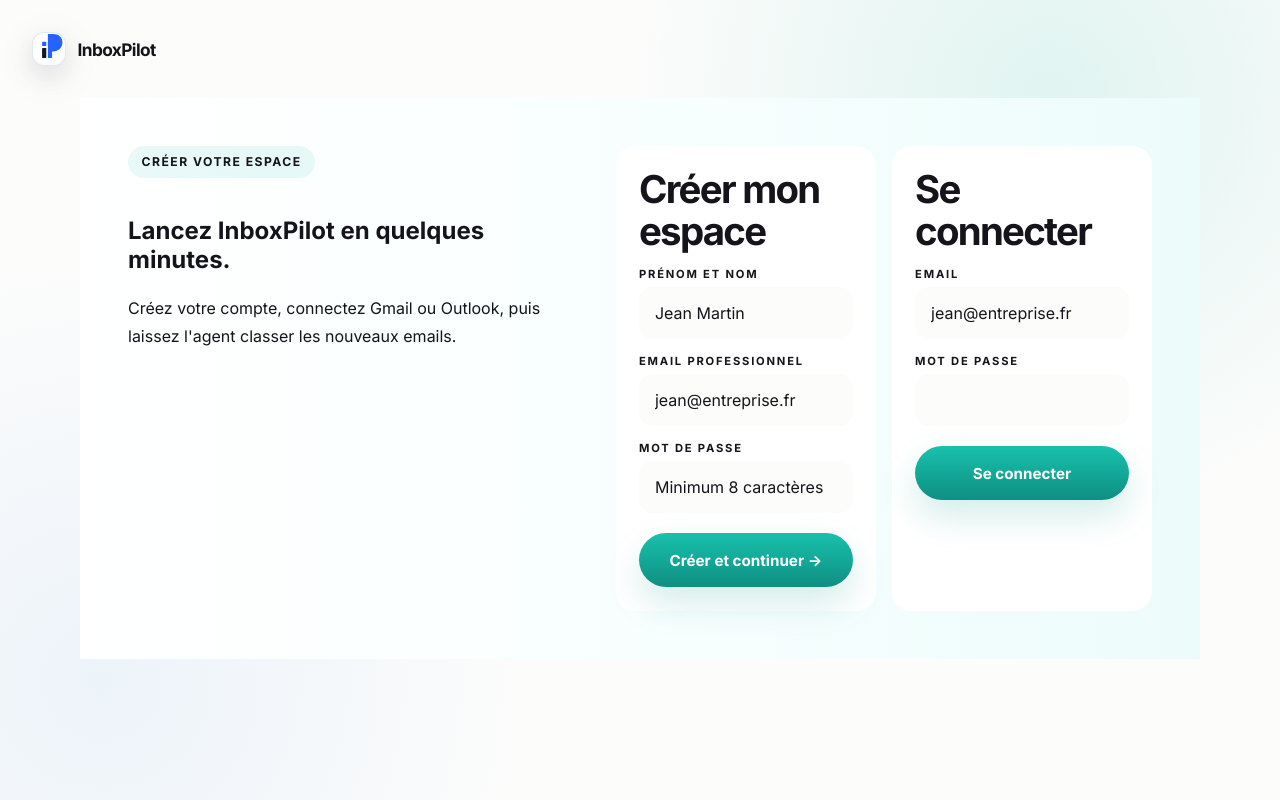
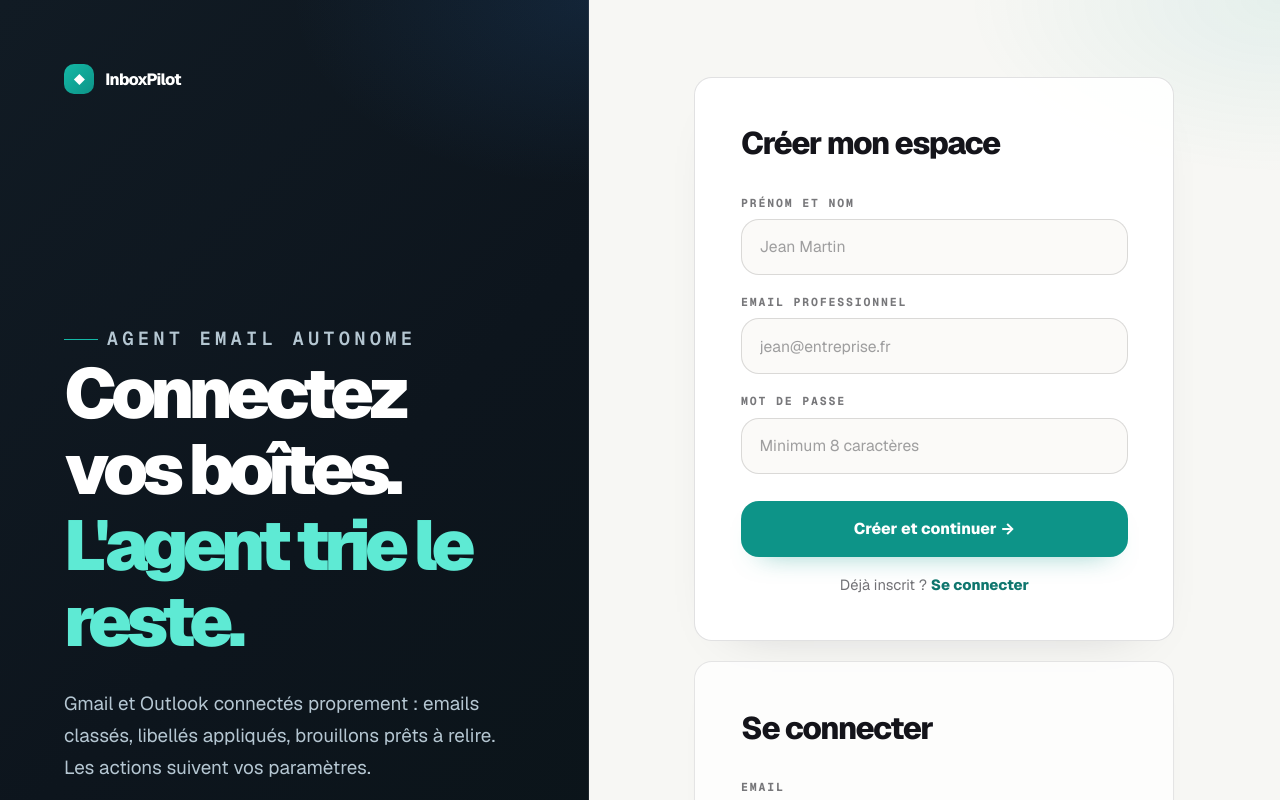
Before and after one commit to Sasu-Spidr/inboxpilot, a Next.js app in the folder frontend/: page /connexion in a window 1280 px wide. Shown: the top 800 px of the page. Built offline with nearby package versions, Linux system fonts and the light colour scheme; no server answers.

Commit message:
Commit 5

```diff
--- a/frontend/app/connexion/page.tsx
+++ b/frontend/app/connexion/page.tsx
@@ -1,41 +1,43 @@
-import { currentUser } from "@/lib/auth";
 import { redirect } from "next/navigation";
 
+import { currentUser } from "@/lib/auth";
+
 export default async function ConnexionPage({ searchParams }: { searchParams?: Promise<{ error?: string }> }) {
-  const user = await currentUser();
+  if (await currentUser()) redirect("/dashboard");
+
   const error = (await searchParams)?.error;
 
-  if (user) {
-    redirect("/dashboard");
-  }
+  return (
+    <main className="auth-shell">
+      <section className="hero-card" aria-label="Présentation InboxPilot">
+        <div className="brand-pill">
+          <span className="brand-icon" aria-hidden="true">◆</span>
+          <span>InboxPilot</span>
+        </div>
 
-  return (
-    <main className="auth-page-shell">
-      <a className="marketing-brand auth-page-brand" href="/" aria-label="InboxPilot">
-        <span className="marketing-logo" aria-hidden="true">
-          <svg className="inboxpilot-logo-mark" viewBox="0 0 96 96" aria-hidden="true">
-            <rect x="8" y="8" width="80" height="80" rx="22" fill="#fff" />
-            <rect x="25" y="24" width="13" height="13" rx="2" fill="#2563ff" />
-            <rect x="43" y="24" width="13" height="13" rx="2" fill="#2563ff" />
-            <rect x="25" y="43" width="13" height="31" rx="2" fill="#111827" />
-            <path
-              d="M43 43h17.5C72.5 43 81 35.7 81 25.6C81 15.8 73.2 9 61.1 9H43v65h13V54h4.4C74.2 54 88 43.6 88 26.2C88 8.9 75.4 0 60.3 0H43v12h16.5C69.8 12 76 17.7 76 26.4C76 35.1 69.6 43 59.4 43H43Z"
-              fill="#2563ff"
-            />
-          </svg>
-        </span>
-        <span>InboxPilot</span>
-      </a>
+        <div className="hero-copy">
+          <p className="eyebrow">Agent email autonome</p>
+          <h1>
+            Connectez vos boîtes. <span>L&apos;agent trie le reste.</span>
+          </h1>
+          <p>
+            Gmail et Outlook connectés proprement : emails classés, libellés appliqués,
+            brouillons prêts à relire. Les actions suivent vos paramètres.
+          </p>
+        </div>
 
-      <section className="marketing-auth auth-page-card">
-        <div>
-          <p className="marketing-badge">Créer votre espace</p>
-          <h1>Lancez InboxPilot en quelques minutes.</h1>
-          <p>Créez votre compte, connectez Gmail ou Outlook, puis laissez l&apos;agent classer les nouveaux emails.</p>
+        <div className="feature-grid" aria-label="Fonctionnalités principales">
+          <span>Gmail OAuth</span>
+          <span>Hotmail / Outlook</span>
+          <span>Brouillons IA</span>
+          <span>Labels automatiques</span>
         </div>
-        <div className="marketing-forms">
-          {error && <div className="error">Vérifie les informations saisies puis réessaie.</div>}
-          <form action="/api/auth/register" method="post" className="marketing-form-card">
+      </section>
+
+      <section className="auth-panel">
+        {error && <div className="error">Vérifie les informations saisies puis réessaie.</div>}
+        <div className="forms">
+          <form action="/api/auth/register" method="post" className="form-card">
             <h2>Créer mon espace</h2>
             <label>Prénom et nom</label>
             <input name="ownerName" placeholder="Jean Martin" required />
@@ -44,8 +46,12 @@ export default async function ConnexionPage({ searchParams }: { searchParams?: P
             <label>Mot de passe</label>
             <input name="password" type="password" minLength={8} placeholder="Minimum 8 caractères" required />
             <button type="submit">Créer et continuer →</button>
+            <p className="form-switch">
+              Déjà inscrit ? <a href="#connexion">Se connecter</a>
+            </p>
           </form>
-          <form action="/api/auth/login" method="post" className="marketing-form-card compact">
+
+          <form id="connexion" action="/api/auth/login" method="post" className="form-card secondary">
             <h2>Se connecter</h2>
             <label>Email</label>
             <input name="email" type="email" placeholder="jean@entreprise.fr" required />
--- a/frontend/app/globals.css
+++ b/frontend/app/globals.css
@@ -4019,25 +4019,6 @@ input {
   box-shadow: 0 20px 40px rgba(15, 157, 138, 0.25);
 }
 
-.auth-page-shell {
-  min-height: 100vh;
-  padding: 32px;
-  background:
-    radial-gradient(circle at 82% 12%, rgba(20, 184, 166, 0.12), transparent 34%),
-    radial-gradient(circle at 8% 85%, rgba(53, 137, 233, 0.08), transparent 32%),
-    #fcfcfb;
-}
-
-.auth-page-brand {
-  width: min(1120px, 100%);
-  margin: 0 auto 32px;
-}
-
-.auth-page-card {
-  width: min(1120px, 100%);
-  margin: 0 auto;
-}
-
 .marketing-footer {
   display: grid;
   grid-template-columns: 1fr auto auto;
```
Also changed, not shown: frontend/app/page.tsx (+0 -30 lines).
